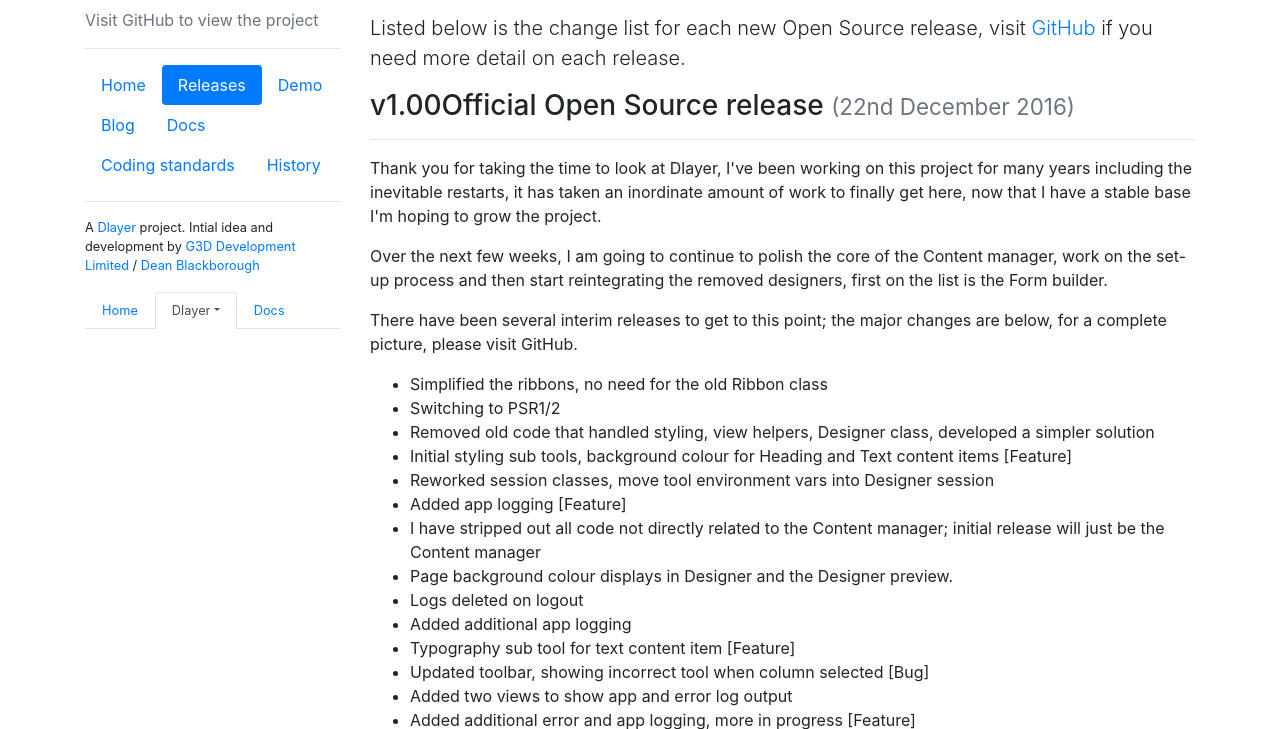
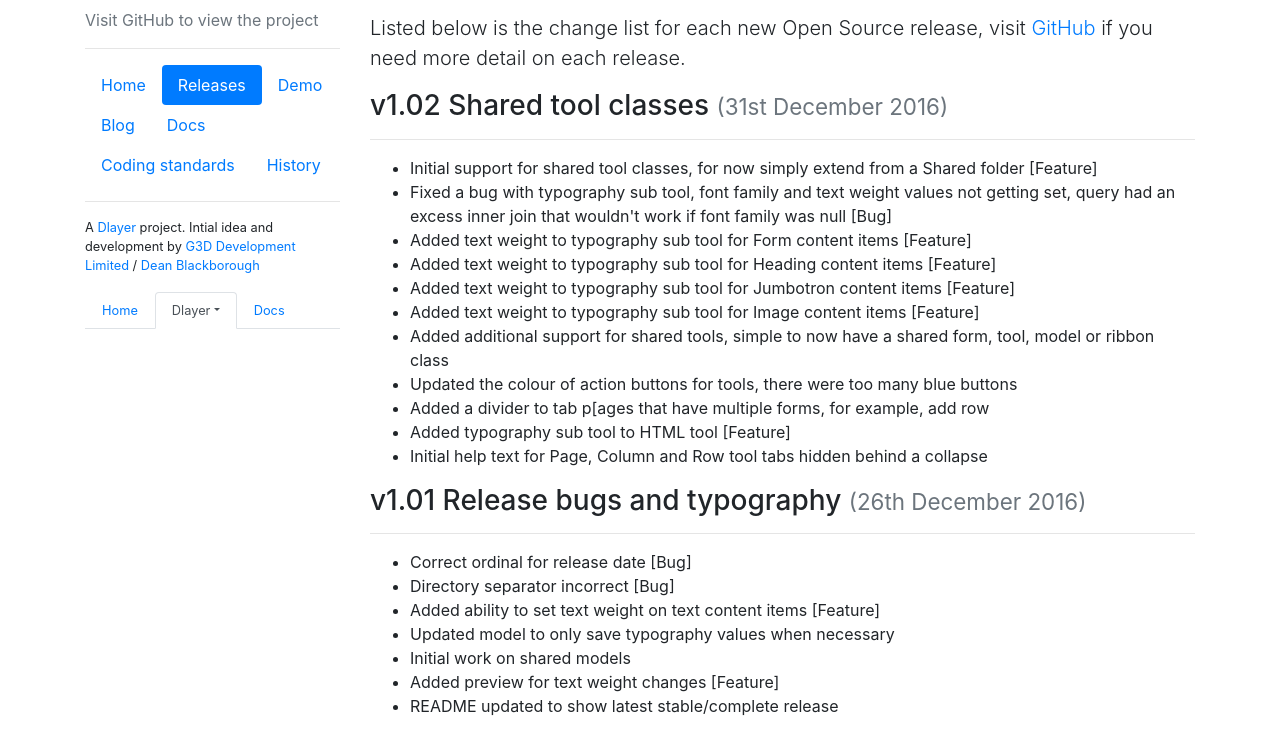
Before and after one commit to deanblackborough/site, a website: page releases.html in a window 1280 px wide. Shown: the part 167-896 px from the top of the page. Drawn offline with nearby package versions, Linux system fonts and the light colour scheme.

Commit message:
Release v1.01 and v1.02
- Updated releases page with changes for v1.01 and v1.02

```diff
--- a/releases.html
+++ b/releases.html
@@ -98,7 +98,35 @@
 						<a href="https://github.com/Dlayer/dlayer">GitHub</a>
 						if you need more detail on each release.</p>
 
-					<h3><span class="label label-success">v1.00</span>Official Open Source release <small class="text-muted">(22nd December 2016)</small></h3>
+                    <h3><span class="label label-success">v1.02</span> Shared tool classes <small class="text-muted">(31st December 2016)</small></h3>
+
+                    <ul>
+                        <li>Initial support for shared tool classes, for now simply extend from a Shared folder [Feature]</li>
+                        <li>Fixed a bug with typography sub tool, font family and text weight values not getting set, query had an excess inner join that wouldn't work if font family was null [Bug]</li>
+                        <li>Added text weight to typography sub tool for Form content items [Feature]</li>
+                        <li>Added text weight to typography sub tool for Heading content items [Feature]</li>
+                        <li>Added text weight to typography sub tool for Jumbotron content items [Feature]</li>
+                        <li>Added text weight to typography sub tool for Image content items [Feature]</li>
+                        <li>Added additional support for shared tools, simple to now have a shared form, tool, model or ribbon class</li>
+                        <li>Updated the colour of action buttons for tools, there were too many blue buttons</li>
+                        <li>Added a divider to tab p[ages that have multiple forms, for example, add row</li>
+                        <li>Added typography sub tool to HTML tool [Feature]</li>
+                        <li>Initial help text for Page, Column and Row tool tabs hidden behind a collapse</li>
+                    </ul>
+
+					<h3><span class="label label-default">v1.01</span> Release bugs and typography <small class="text-muted">(26th December 2016)</small></h3>
+
+					<ul>
+						<li>Correct ordinal for release date [Bug]</li>
+						<li>Directory separator incorrect [Bug]</li>
+						<li>Added ability to set text weight on text content items [Feature]</li>
+						<li>Updated model to only save typography values when necessary</li>
+						<li>Initial work on shared models</li>
+						<li>Added preview for text weight changes [Feature]</li>
+						<li>README updated to show latest stable/complete release</li>
+					</ul>
+
+					<h3><span class="label label-default">v1.00</span> Official Open Source release <small class="text-muted">(22nd December 2016)</small></h3>
 
 					<p>Thank you for taking the time to look at Dlayer, I've been working on this project for many years
                         including the inevitable restarts, it has taken an inordinate amount of work to finally get here,
```
